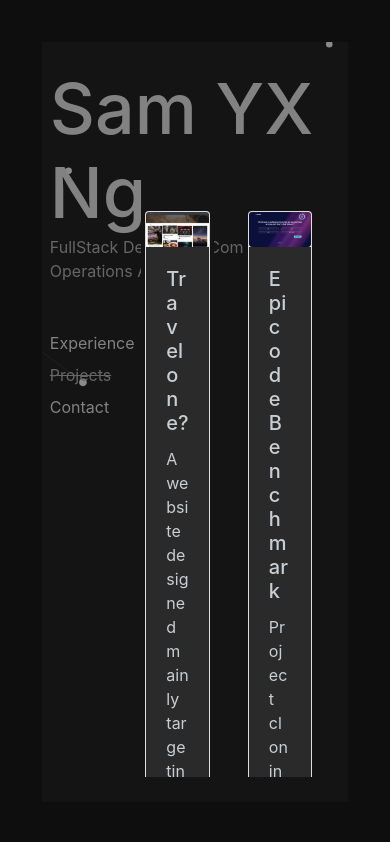
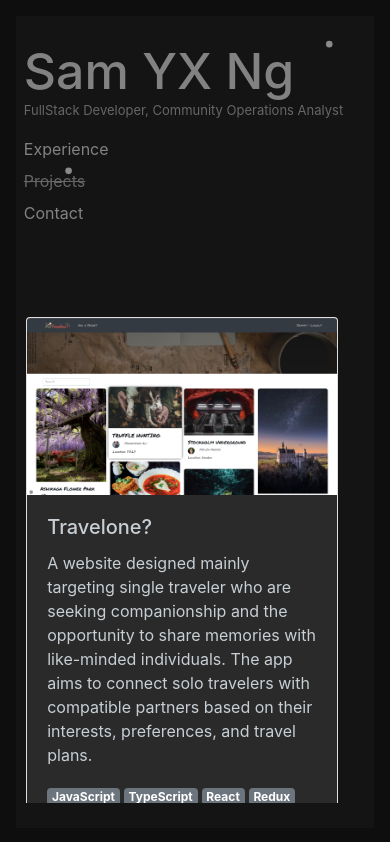
Before and after one commit to yeexng/personal-portfolio, a React (Create React App) app: page /projects in a window 390 px wide. Built offline with nearby package versions, Linux system fonts and the light colour scheme.

Commit message:
Responsive Page

```diff
--- a/src/Components/Contact.jsx
+++ b/src/Components/Contact.jsx
@@ -16,7 +16,7 @@ const Contact = () => {
 
           {/* Left Nav Bar */}
           <div className="side-nav">
-            <div className="name-div mb-5">
+            <div className="name-div">
               <Link to={"/"} className="no-deco">
                 <h1 className="name mb-0">Sam YX Ng</h1>
               </Link>
--- a/src/Components/Experience.jsx
+++ b/src/Components/Experience.jsx
@@ -73,7 +73,7 @@ const Experience = () => {
 
           {/* Left Nav Bar */}
           <div className="side-nav">
-            <div className="name-div mb-5">
+            <div className="name-div">
               <Link to={"/"} className="no-deco">
                 <h1 className="name mb-0">Sam YX Ng</h1>
               </Link>
--- a/src/Components/MainPage.jsx
+++ b/src/Components/MainPage.jsx
@@ -14,7 +14,7 @@ const MainPage = () => {
           <Particle />
           {/* Left Nav Bar */}
           <div className="side-nav">
-            <div className="name-div mb-5">
+            <div className="name-div">
               <Link to={"/"} className="no-deco">
                 <h1 className="name mb-0">Sam YX Ng</h1>
               </Link>
@@ -50,7 +50,7 @@ const MainPage = () => {
           <TransitionGroup component={null}>
             <CSSTransition classNames="fade" timeout={500}>
               <div className="my-intro">
-                <p className="">
+                <div className="my-intro-scroll">
                   <div className="about-me">
                     I'm Sam YeeXuan Ng, <br />a Malaysian who pursued my
                     education <br />
@@ -86,7 +86,7 @@ const MainPage = () => {
                     Let's connect and explore the exciting world of technology
                     together!
                   </div>
-                </p>
+                </div>
               </div>
             </CSSTransition>
           </TransitionGroup>
--- a/src/Components/Particle.jsx
+++ b/src/Components/Particle.jsx
@@ -1,8 +1,10 @@
-import { useCallback } from "react";
+import { useEffect, useState, useCallback } from "react";
 import Particles from "react-tsparticles";
 import { loadFull } from "tsparticles";
 
 function Particle() {
+  const [numParticles, setNumParticles] = useState(16);
+
   const particlesInit = useCallback(async (engine) => {
     console.log(engine);
     // you can initiate the tsParticles instance (engine) here, adding custom shapes or presets
@@ -13,6 +15,25 @@ function Particle() {
 
   const particlesLoaded = useCallback(async (container) => {
     await console.log(container);
+  }, []);
+
+  const adjustParticlesForScreenSize = () => {
+    // Set the number of particles based on the screen width
+    if (window.innerWidth <= 600) {
+      setNumParticles(12); // Adjust this number as needed for smaller screens
+    } else {
+      setNumParticles(16); // Default number of particles for larger screens
+    }
+  };
+
+  useEffect(() => {
+    // Add event listener for window resize to adjust particles on screen size change
+    window.addEventListener("resize", adjustParticlesForScreenSize);
+
+    // Cleanup: remove the event listener on component unmount
+    return () => {
+      window.removeEventListener("resize", adjustParticlesForScreenSize);
+    };
   }, []);
 
   return (
@@ -84,7 +105,7 @@ function Particle() {
                   enable: true,
                   area: 800,
                 },
-                value: 16,
+                value: numParticles,
               },
               opacity: {
                 value: 0.5,
--- a/src/Components/Projects.jsx
+++ b/src/Components/Projects.jsx
@@ -3,6 +3,7 @@ import Masonry from "react-masonry-css";
 import "../Layout.css";
 import { Link } from "react-router-dom";
 import Particle from "./Particle";
+import { useState, useEffect } from "react";
 
 const ProjectArray = [
   {
@@ -54,6 +55,24 @@ const ProjectArray = [
 ];
 
 const Projects = () => {
+  const [columns, setColumns] = useState(2);
+
+  useEffect(() => {
+    const handleResize = () => {
+      // If the screen width is less than or equal to 600px, set columns to 1
+      setColumns(window.innerWidth <= 600 ? 1 : 2);
+    };
+
+    // Attach the event listener for window resize
+    window.addEventListener("resize", handleResize);
+
+    // Call the handleResize function initially to set the columns based on the initial screen size
+    handleResize();
+
+    // Cleanup: remove the event listener on component unmount
+    return () => window.removeEventListener("resize", handleResize);
+  }, []);
+
   return (
     <>
       {/* outer layer */}
@@ -64,7 +83,7 @@ const Projects = () => {
 
           {/* Left Nav Bar */}
           <div className="side-nav">
-            <div className="name-div mb-5">
+            <div className="name-div">
               <Link to={"/"} className="no-deco">
                 <h1 className="name mb-0">Sam YX Ng</h1>
               </Link>
@@ -89,7 +108,7 @@ const Projects = () => {
           <div className="masonry-div">
             <div className="masonry-scroll">
               <Masonry
-                breakpointCols={2}
+                breakpointCols={columns}
                 className="my-masonry-grid"
                 columnClassName="my-masonry-grid_column"
               >
--- a/src/Layout.css
+++ b/src/Layout.css
@@ -1,5 +1,9 @@
 body{
   color: rgb(102, 102, 102);
+}
+
+.name-div{
+margin-bottom: 3rem;
 }
 
 .fade-enter {
@@ -178,3 +182,84 @@ color: aliceblue;
   box-shadow: 0 0 10px rgb(110, 110, 110);
   transform: scale(1.02);
 }
+
+@media screen and (max-width: 600px) {
+  .second-outer{
+    border: solid 2vh rgb(14, 14, 14);
+  }
+
+  .name-div{
+    margin-bottom: 1rem;
+  }
+
+  .name{
+    font-size: 50px;
+
+  }
+
+  .name-div > p{
+    font-size: 13px;
+    margin-bottom: 1px;
+  }
+
+  .my-intro{
+    height: 58vh;
+    width:95%;
+    position: absolute;
+    bottom: 3vh;
+    left: 3vw;
+    overflow: hidden;
+  }
+
+  .my-intro-scroll{
+    height: 100%;
+    overflow-y: auto;
+    padding-right: 20px; /* Create space for scrollbar */
+
+  }
+
+  .timeline-div{
+    position: absolute;
+    height: 58vh;
+    width:95%;
+    bottom: 3vh;
+    left: 3vw;
+    overflow: hidden;
+  }
+
+  .masonry-div{
+    position: absolute;
+    height: 58vh;
+    width:95%;
+    bottom:3vh;
+    right:3vw;
+    overflow: hidden;
+  }
+}
+
+@media screen and (min-width: 601px) and (max-width: 800px) {
+
+  .second-outer{
+    border: solid 3vh rgb(14, 14, 14);
+  }
+
+  .my-intro{
+    height: 60vh;
+    width:60%;
+    position: absolute;
+    bottom: 1vh;
+    right: 3vw;
+    overflow: hidden;
+  }
+
+
+  .masonry-div{
+    position: absolute;
+    height: 58vh;
+    width:95%;
+    bottom:3vh;
+    right:1.3vw;
+    overflow: hidden;
+  }
+
+}
```
